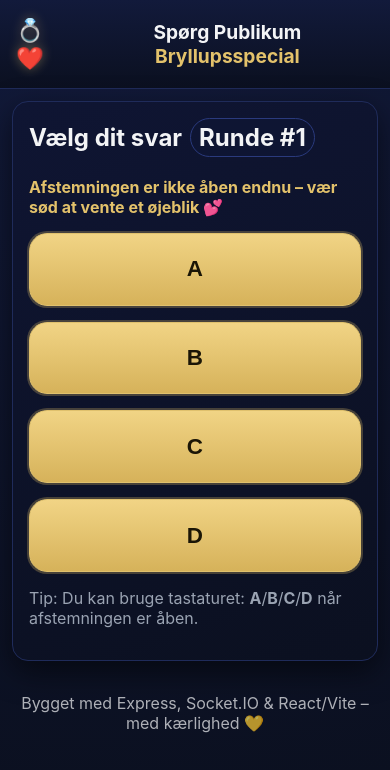
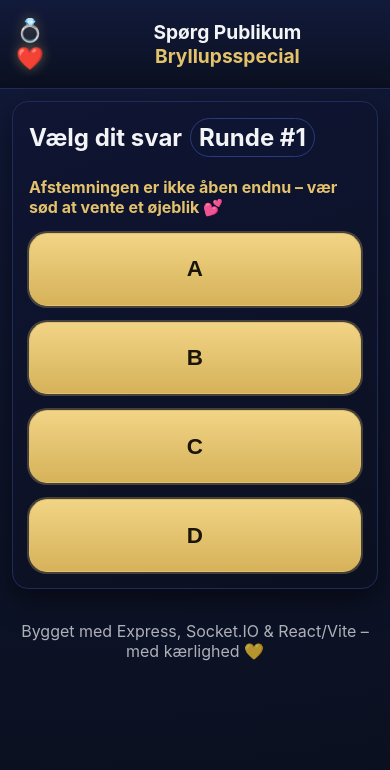
Before and after one commit to Omarley7/ask-the-audience, a React (Vite) app in the folder client/: page /join/1 in a window 390 px wide. Shown: the top 770 px of the page. Built offline with nearby package versions, Linux system fonts and the light colour scheme; no server answers.

Commit message:
chore: update code structure for improved readability and maintainability

```diff
--- a/client/index.html
+++ b/client/index.html
@@ -3,7 +3,7 @@
   <head>
     <meta charset="UTF-8" />
     <meta name="viewport" content="width=device-width, initial-scale=1.0" />
-  <title>Spørg Publikum 💍</title>
+    <title>Spørg Publikum 💍</title>
   </head>
   <body>
     <div id="root"></div>
--- a/client/src/pages/AudienceView.jsx
+++ b/client/src/pages/AudienceView.jsx
@@ -99,10 +99,10 @@ export default function AudienceView() {
       )}
       {hasVoted && (
         <p className="lock">
-          Du valgte <b>{choice ?? "…"}</b>. Tak! Din stemme er låst for denne runde ✨
+          Du valgte <b>{choice ?? "…"}</b>. Tak! Din stemme er låst for denne
+          runde ✨
         </p>
       )}
-
       <div className="biggrid" role="group" aria-label="Answer options">
         {["A", "B", "C", "D"].map((k) => (
           <button
@@ -113,8 +113,8 @@ export default function AudienceView() {
             aria-disabled={disabled}
             title={
               disabled
-    ? "Afventer åben afstemning eller du har allerede stemt"
-    : `Vælg ${k}`
+                ? "Afventer åben afstemning eller du har allerede stemt"
+                : `Vælg ${k}`
             }
             accessKey={k.toLowerCase()}
           >
@@ -122,10 +122,6 @@ export default function AudienceView() {
           </button>
         ))}
       </div>
-
-      <p style={{ marginTop: "1rem", color: "var(--muted)" }}>
-  Tip: Du kan bruge tastaturet: <b>A</b>/<b>B</b>/<b>C</b>/<b>D</b> når afstemningen er åben.
-      </p>
     </div>
   );
 }
--- a/client/src/styles.css
+++ b/client/src/styles.css
@@ -144,12 +144,24 @@ button.gold {
   grid-template-columns: repeat(2, 1fr);
   gap: 1rem;
 }
-@media (max-width:560px){
-  .biggrid { grid-template-columns: 1fr; }
-  .option { font-size:1.2rem; padding:1.1rem; }
-  header h1 { font-size:1.2rem; text-align:center; }
-  .container { padding:.75rem; }
-  button { padding:.7rem .9rem; }
+@media (max-width: 560px) {
+  .biggrid {
+    grid-template-columns: 1fr;
+  }
+  .option {
+    font-size: 1.2rem;
+    padding: 1.1rem;
+  }
+  header h1 {
+    font-size: 1.2rem;
+    text-align: center;
+  }
+  .container {
+    padding: 0.75rem;
+  }
+  button {
+    padding: 0.7rem 0.9rem;
+  }
 }
 .option {
   font-size: 1.4rem;
```
Also changed, not shown: client/src/App.jsx (+5 -2 lines), client/src/pages/HostView.jsx (+5 -5 lines), 2 other files (tests, documents, lock files or other folders).
